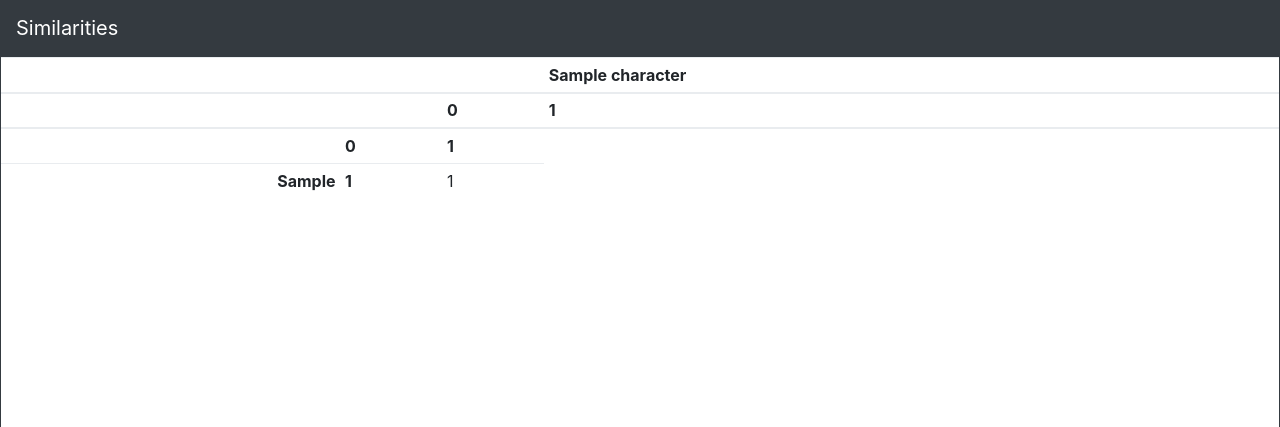
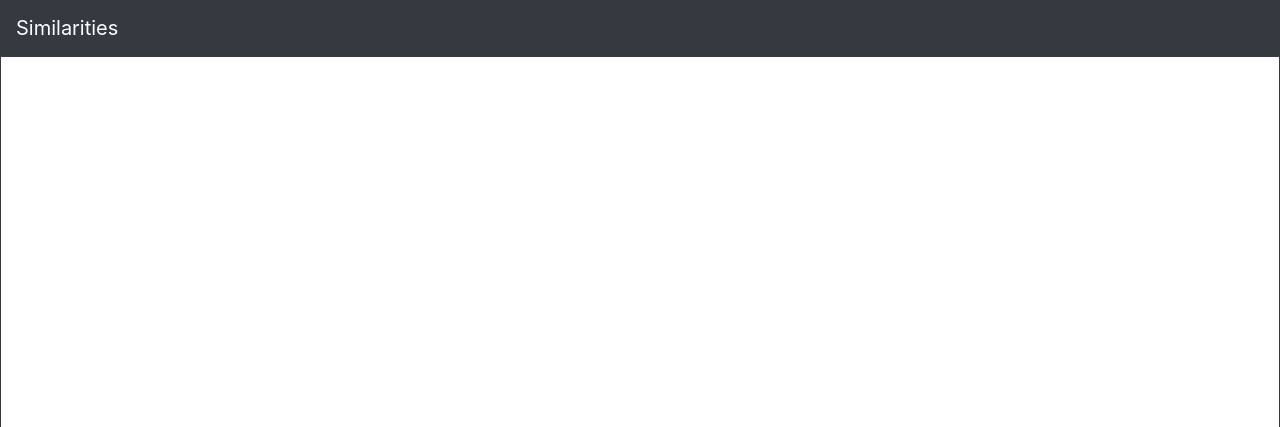
Before and after one commit to Ruimtevaart/cs50, a Python web app: template templates/score.html in a window 1280 px wide. Shown: the top 427 px of the page. Run offline with Jinja, Linux system fonts and the light colour scheme; the template is opened without the code that fills it: most values are stand-ins (such as "Sample title", 1, 10 or a date in 2020); some libraries are stand-ins or nearby versions.

Commit message:
20180417T195514Z

```diff
--- a/templates/matrix.html
+++ b/templates/matrix.html
@@ -1,41 +1 @@
 <!-- TODO -->
-<table class="table table-sm">
-    <thead>
-        <tr>
-            <!--There are three empty cell in the first header-->
-            <th></th>
-            <th></th>
-            <th></th>
-            <!--s2 is the string2, according to application.py-->
-            {% for character in s2 %}
-                <th>{{character}}</th>
-            {% endfor %}
-        </tr>
-        <tr>
-            <!--Two empty cell in the second header-->
-            <th></th>
-            <th></th>
-            {% for i in range((s2)|length + 1) %}
-                <th>{{i}}</th>
-            {% endfor %}
-        </tr>
-    </thead>
-    <tbody>
-        <tr>
-            <th></th>
-            <th>0</th>
-            {% for i in matrix[0] %}
-                <th>{{i[0]}}</th>
-            {% endfor %}
-        </tr>
-        {% for t in range(s1|length) %}
-            <tr>
-                <th>{{s1[t]}}</th>
-                <th>{{t + 1}}</th>
-                {% for i in matrix[t + 1] %}
-                    <td>{{ i[0] }}</td>
-                {% endfor %}
-            </tr>
-        {% endfor %}
-    </tbody>
-</table>
```
